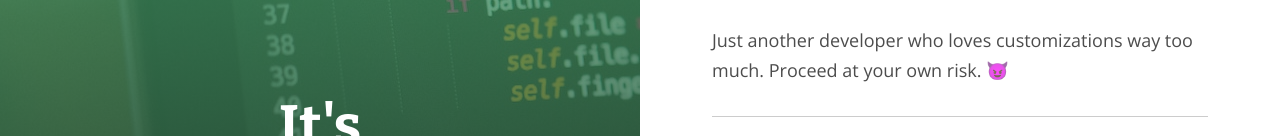
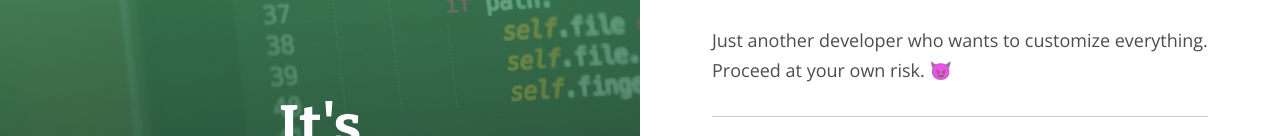
Before and after one commit to zaidongy/nowornever-blog, a Gatsby site: page / in a window 1280 px wide. Shown: the part 178-314 px from the top of the page. Built offline with nearby package versions, Linux system fonts and the light colour scheme; Gatsby itself is replaced by a stand-in of ours; some packages are replaced by stand-ins of ours.

Commit message:
updated index

```diff
--- a/src/pages/index.tsx
+++ b/src/pages/index.tsx
@@ -92,7 +92,7 @@ export default class IndexPage extends React.Component<PageProps> {
             <GridRow>
               <HomepageContent>
                 <h2>Hi, I'm Chris</h2>
-                <p>Just another developer who loves customizations way too much. Proceed at your own risk. 😈</p>
+                <p>Just another developer who wants to customize everything. Proceed at your own risk. 😈</p>
                 <hr />
                 <h2>Latest Post</h2>
                 {edges.map(post => (
```
